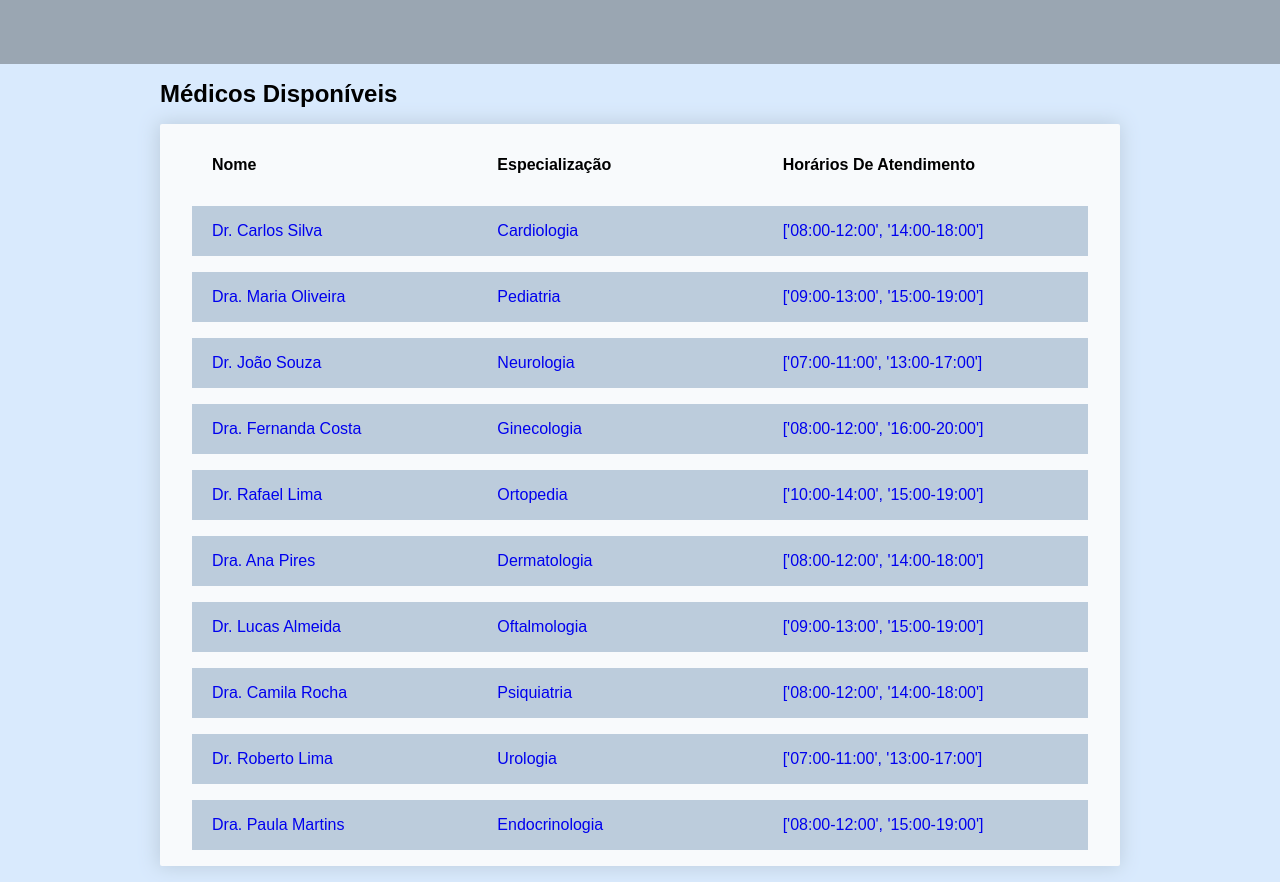
After one commit to crispimUchoa/projetofinaldb, a Flask app: page /paciente/lista_medicos in a window 1280 px wide. The commit adds this page. Run offline with Flask 3, Linux system fonts and the light colour scheme.

Commit message:
adicionadas as telas da lista de médicos e de marcar consulta

```diff
--- a/server.py
+++ b/server.py
@@ -57,6 +57,17 @@ def avaliar_medico(id_medico):
     # Se for GET, renderiza a página normalmente
     return render_template("paciente/avaliar_medico.html", medico=medico)
 
+@app.route('/paciente/lista_medicos')
+def lista_medicos():
+    return render_template("paciente/lista_medicos.html", medicos=test_data.medicos)
+
+@app.route('/paciente/marcar_consulta/<int:id_medico>')
+def marcar_consulta(id_medico):
+    medico = list(filter(lambda cons: cons.id == id_medico, test_data.medicos))
+    if medico:
+        medico = medico[0]
+    return render_template("paciente/marcar_consulta.html", medico=medico)
+
 #Rotas do medico
 @app.route('/medico/home')
 def medico_home():
--- a/static/css/styles.css
+++ b/static/css/styles.css
@@ -324,3 +324,22 @@ textarea{
         background-color: var(--dark-blue);
     }
 }
+
+.marcar-consulta-form {
+    display: flex;
+    flex-direction: column;
+    gap: 1.3rem;
+    padding: 1.5rem 3rem;
+    background-color: var(--primary-color);
+    width: 21rem;
+    text-align: center;
+    border-radius: 2px;
+    box-shadow: 5px 5px 15px 5px var(--light-blue);
+}
+
+.marcar-consulta-section {
+    display: flex;
+    justify-content: center;
+    align-items: center;
+    height: 90vh;
+}
--- a/static/js/index.js
+++ b/static/js/index.js
@@ -49,3 +49,5 @@ const stars = document.querySelectorAll(".stars i");
         })
         .catch(error => console.error("Erro:", error));
     }
+
+document.getElementById("marcar-consulta-date").min = new Date().toISOString().slice(0, 16);
--- a/templates/cadastro.html
+++ b/templates/cadastro.html
@@ -32,13 +32,8 @@
             <!-- <label for="need-input">Necessidade especial:</label> -->
             <input placeholder="Necessidade especial" class='register-login-input' type="text" name="necessidade_especial" id="need-input" >
 
-<<<<<<< HEAD
         <button class="btn register-btn" type="submit">Registar</button>
         <a class="register-login-redirect" href="{{ url_for('login') }}">Já tem uma conta? Entre aqui</a>
-=======
-        <button class="btn register-btn" type="submit">Registrar</button>
-        <a class="register-login-redirect" href="{{ url_for('home') }}">Já tem uma conta? Entre aqui</a>
->>>>>>> a6605241c00d2be6ca06c742ec035398247f9fce
     </form>
 </div>
 {% endblock %}
--- /dev/null
+++ b/templates/paciente/lista_medicos.html
@@ -0,0 +1,18 @@
+{% extends "base/index.html" %}
+{% block body %}
+<section class="content">
+    <h1>Médicos Disponíveis</h1>
+    <ul class="secao-de-consultas">
+        <li class="li header-consulta-li ">
+            <span class="consulta-paciente">Nome</span>
+            <span class="consulta-descricoes">Especialização</span>
+            <span class="consulta-data">Horários De Atendimento</span>
+        </li>
+        {% for medico in medicos %}
+        <a href="{{ url_for('marcar_consulta', id_medico=medico.id) }}" class="card-consulta-btn">
+            <li class='li card-consulta-li'>{% include "paciente/partials/card_medico.html" %}</li>
+        </a>
+        {% endfor %}
+    </ul>
+</section>
+{% endblock %}
--- a/templates/paciente/partials/card_consulta.html
+++ b/templates/paciente/partials/card_consulta.html
@@ -1,4 +1,3 @@
-<span class="consulta-paciente">{{consulta.paciente.nome}}</span>
+<span class="consulta-medico">{{consulta.medico.nome}}</span>
 <span class="consulta-descricoes">{{consulta.descricoes}}</span>
-<span class="consulta-medico">{{consulta.medico.nome}}</span>
 <span class="consulta-data">{{consulta.data}}</span>
--- /dev/null
+++ b/templates/paciente/partials/card_medico.html
@@ -0,0 +1,3 @@
+<span class="consulta-medico">{{medico.nome}}</span>
+<span class="consulta-descricoes">{{medico.especializacao}}</span>
+<span class="consulta-data">{{medico.horarios}}</span>
```
Also changed, not shown: templates/paciente/home.html (+4 -3 lines), templates/paciente/marcar_consulta.html (added, +11 -0 lines).
